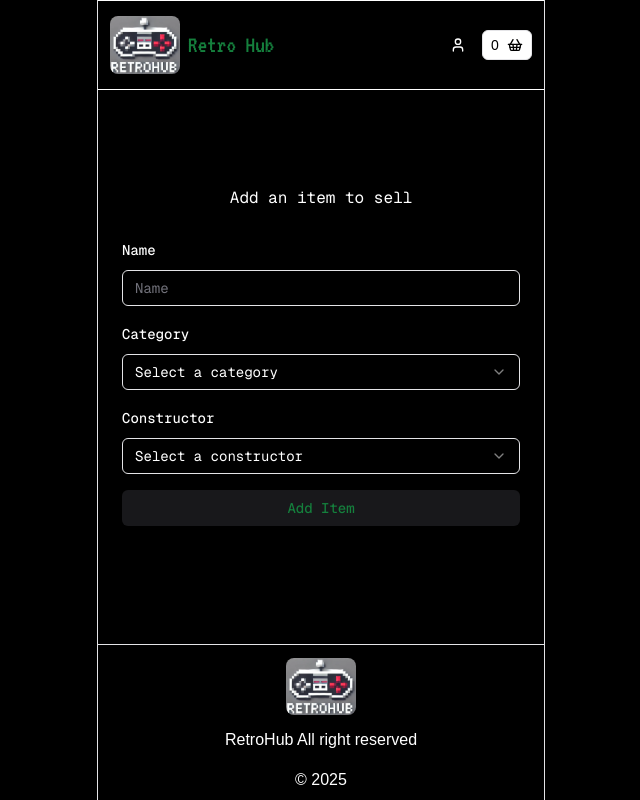
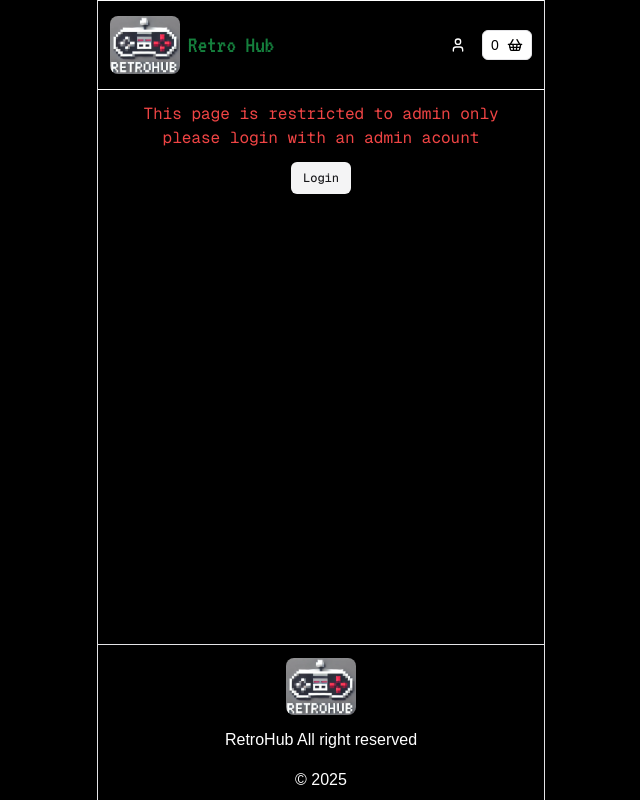
Before and after one commit to AxelLap/retrohub, a Next.js app: page /items/1 in a window 1280 px wide. Shown: the whole page, without its empty margins (319-959 px from the left). Built offline with nearby package versions, Linux system fonts and the light colour scheme.

Commit message:
T5 : Add new Form Upgraded

```diff
--- a/app/items/[itemid]/page.jsx
+++ b/app/items/[itemid]/page.jsx
@@ -23,34 +23,43 @@ import { useForm } from "react-hook-form";
 import { z } from "zod";
 
 //DATAS
-import { Button } from "@/components/ui/button";
+import { ImageInput } from "@/components/ImageInput";
+import { Button, buttonVariants } from "@/components/ui/button";
 import { CATEGORIES } from "@/lib/category-data";
 import { CONSTRUCTORS } from "@/lib/constructor-data";
+import { getId } from "@/lib/get-id";
+import { useUserStore } from "@/lib/store/use-user-store";
+import Link from "next/link";
 
 const formSchema = z.object({
   id: z.string().min(2).max(50),
   name: z.string().min(2).max(50),
   category: z.string().min(2).max(50),
-  constructor: z.string().min(2).max(50),
+  constr: z.string().min(2).max(50),
 });
 
-function onSubmit(values) {
-  const id = "AZERTY12";
-  console.log(id, {
-    name: values.name,
-
-    category: values.category,
-    constructor: values.constructor,
-  });
+export default function ItemIdPage() {
+  const isAdmin = useUserStore((s) => s.isAdmin);
+  if (!isAdmin) {
+    return (
+      <div className=" flex flex-col justify-center items-center w-full px-4 gap-3 ">
+        <p className="text-red-500 text-center">
+          This page is restricted to admin only please login with an admin
+          acount
+        </p>
+        <Link
+          className={buttonVariants({ size: "sm", variant: "secondary" })}
+          href="/login"
+        >
+          Login
+        </Link>
+      </div>
+    );
   }
-
-export default function ItemIdPage() {
   return (
-    <main className="w-full flex mt-4 flex-col gap-4 justify-center items-center font-[family-name:var(--font-geist-sans)]">
-      <div className=" flex flex-col justify-center items-center pt-10 pb-10 w-full p-4 gap-3 relative">
+    <div className=" flex flex-col justify-center items-center w-full px-4 gap-3 ">
       <AddNewItemForm />
     </div>
-    </main>
   );
 }
 
@@ -60,24 +69,35 @@ const AddNewItemForm = () => {
     defaultValues: {
       name: "",
       category: "",
-      constructor: "",
+      constr: "",
     },
   });
+
+  function onSubmit(values) {
+    const id = getId(values.name);
+    console.log(id, {
+      name: values.name,
+      category: values.category,
+      constr: values.constr,
+    });
+  }
+
   return (
+    <div className="w-full p-4">
+      <h2 className="m-auto w-fit">Add an item to sell</h2>
       <Form {...form}>
-      <h2 className="m-auto p-4">Add an item to sell</h2>
         <form
           className="flex flex-col gap-4 m-auto w-full"
-        onSubmit={form.handleSubmit(onSubmit)}
+          onSubmit={form.handleSubmit((values) => onSubmit(values))}
         >
           <FormField
-          controll={form.control}
+            control={form.control}
             name="name"
             render={({ field }) => (
               <FormItem>
                 <FormLabel>Name</FormLabel>
                 <FormControl>
-                <Input placeholder="Name" {...field} />
+                  <Input placeholder="Enter item's name" {...field} />
                 </FormControl>
               </FormItem>
             )}
@@ -88,7 +108,10 @@ const AddNewItemForm = () => {
             render={({ field }) => (
               <FormItem>
                 <FormLabel>Category</FormLabel>
-              <Select onValueChange={field.onChange} defaultValue={field.value}>
+                <Select
+                  onValueChange={field.onChange}
+                  defaultValue={field.value}
+                >
                   <FormControl>
                     <SelectTrigger>
                       <SelectValue placeholder="Select a category" />
@@ -117,7 +140,10 @@ const AddNewItemForm = () => {
             render={({ field }) => (
               <FormItem>
                 <FormLabel>Constructor</FormLabel>
-              <Select onValueChange={field.onChange} defaultValue={field.value}>
+                <Select
+                  onValueChange={field.onChange}
+                  defaultValue={field.value}
+                >
                   <FormControl>
                     <SelectTrigger>
                       <SelectValue placeholder="Select a constructor" />
@@ -140,10 +166,38 @@ const AddNewItemForm = () => {
               </FormItem>
             )}
           />
+          <FormField
+            control={form.control}
+            name="price"
+            render={({ field }) => (
+              <FormItem>
+                <FormLabel>Price</FormLabel>
+                <FormControl>
+                  <Input placeholder="Enter item's price" type="number"></Input>
+                </FormControl>
+              </FormItem>
+            )}
+          />
+          <FormField
+            control={form.control}
+            name="image"
+            render={({ field }) => (
+              <FormItem>
+                <FormLabel>Image</FormLabel>
+                <FormControl>
+                  <ImageInput
+                    image={field.value}
+                    onChange={field.onChange}
+                  ></ImageInput>
+                </FormControl>
+              </FormItem>
+            )}
+          />
           <Button className="w-full text-green-700" type="submit">
             Add Item
           </Button>
         </form>
       </Form>
+    </div>
   );
 };
--- a/app/layout.jsx
+++ b/app/layout.jsx
@@ -1,3 +1,4 @@
+import { AdminBtn } from "@/components/AdminBtn";
 import { Footer } from "@/components/Footer";
 import { Header } from "@/components/Header";
 import { cn } from "@/lib/utils";
@@ -32,12 +33,18 @@ export default function RootLayout({ children }) {
           geistMono.variable,
           "h-full",
           "bg-black",
-          "text-white"
+          "text-white",
+          "relative"
         )}
       >
+        <AdminBtn />
         <div className="flex flex-col min-h-full max-w-md m-auto border-x gap-2">
           <Header />
-          <main className="py-4 px-2 flex-1">{children}</main>
+          <main className="py-1 px-2 flex-1">
+            <div className="flex flex-col gap-4 justify-center items-center font-[family-name:var(--font-geist-sans)]">
+              {children}
+            </div>
+          </main>
           <Footer />
         </div>
       </body>
--- a/app/login/page.jsx
+++ b/app/login/page.jsx
@@ -11,8 +11,8 @@ export default function Login() {
   const router = useRouter();
 
   return (
-    <div className="flex flex-col gap-4 h-full w-full">
-      <div className="absolute top-0 -left-10 -rotate-6">
+    <div className="flex flex-col gap-4 h-full w-full relative p-7">
+      <div className="absolute top-0 left-0 -rotate-6">
         <Image
           src="/assets/snes_controller_logo.png"
           alt="logo"
@@ -20,7 +20,7 @@ export default function Login() {
           width={90}
         />
       </div>
-      <div className="absolute -bottom-8 -left-10 -rotate-6">
+      <div className="absolute -bottom-[3.5rem] left-0 -rotate-6">
         <Image
           src="/assets/PS1_ctrlr-logo-removebg-preview.png"
           alt="logo"
@@ -28,7 +28,7 @@ export default function Login() {
           width={70}
         />
       </div>
-      <div className="absolute top-0 -right-10 rotate-6">
+      <div className="absolute top-0 right-2 rotate-6">
         <Image
           src="/assets/dreamcast_ctrlr_logo.png"
           alt="logo"
@@ -36,7 +36,7 @@ export default function Login() {
           width={50}
         />
       </div>
-      <div className="absolute -bottom-8 -right-10 rotate-6">
+      <div className="absolute -bottom-[3.5rem] right-0 rotate-6">
         <Image
           src="/assets/nes_ctrlr_logo.png"
           alt="logo"
@@ -44,7 +44,7 @@ export default function Login() {
           width={100}
         />
       </div>
-
+      <div className="flex flex-col gap-4 w-3/4 h-fit m-auto items-center">
         <h2 className="text-2xl">Welcome to RetroHub</h2>
         <p>Please login to access the shop !</p>
         <form
@@ -59,5 +59,6 @@ export default function Login() {
           <Button type="submit">login</Button>
         </form>
       </div>
+    </div>
   );
 }
--- a/app/page.jsx
+++ b/app/page.jsx
@@ -14,8 +14,8 @@ export default function Home() {
     return <Login />;
   }
   return (
-    <div className="flex flex-col gap-4 justify-center items-center font-[family-name:var(--font-geist-sans)]">
+    <>
       <p>Welcome to the shop !</p>
-    </div>
+    </>
   );
 }
--- /dev/null
+++ b/src/components/AdminBtn.jsx
@@ -0,0 +1,20 @@
+"use client";
+
+import { useUserStore } from "@/lib/store/use-user-store";
+import Link from "next/link";
+import { buttonVariants } from "./ui/button";
+
+export const AdminBtn = () => {
+  const isAdmin = useUserStore((s) => s.isAdmin);
+  if (isAdmin) {
+    return (
+      <div className="w-fit h-fit bg-blue-500 position absolute">
+        <Link className={buttonVariants({ size: "sm" })} href="/items/new">
+          Add New
+        </Link>
+      </div>
+    );
+  } else {
+    return null;
+  }
+};
--- /dev/null
+++ b/src/components/ImageInput.jsx
@@ -0,0 +1,22 @@
+import { useState } from "react";
+import { Input } from "./ui/input";
+
+export const ImageInput = ({ image, onChange }) => {
+  const [previewImage, SetPreviewImage] = useState(image);
+  const onImageChange = (e) => {
+    const image = e.target.files[0];
+    SetPreviewImage(URL.createObjectURL(image));
+    onChange(image);
+  };
+  return (
+    <div className="flex gap-2 h-fit items-center">
+      <Input type="file" onChange={onImageChange} />
+      {previewImage ? (
+        <img
+          src={previewImage}
+          className="aspect-square w-12 bg-accent rounded-md"
+        />
+      ) : null}
+    </div>
+  );
+};
--- /dev/null
+++ b/src/lib/get-id.js
@@ -0,0 +1,5 @@
+export const getId = (itemName) => {
+  const date = Date.now();
+  const itemId = `${date}_${itemName}`;
+  return itemId;
+};
```
Also changed, not shown: package.json (+4 -3 lines), 1 other file (tests, documents, lock files or other folders). Lines whose indentation alone changed are shown as unchanged.
